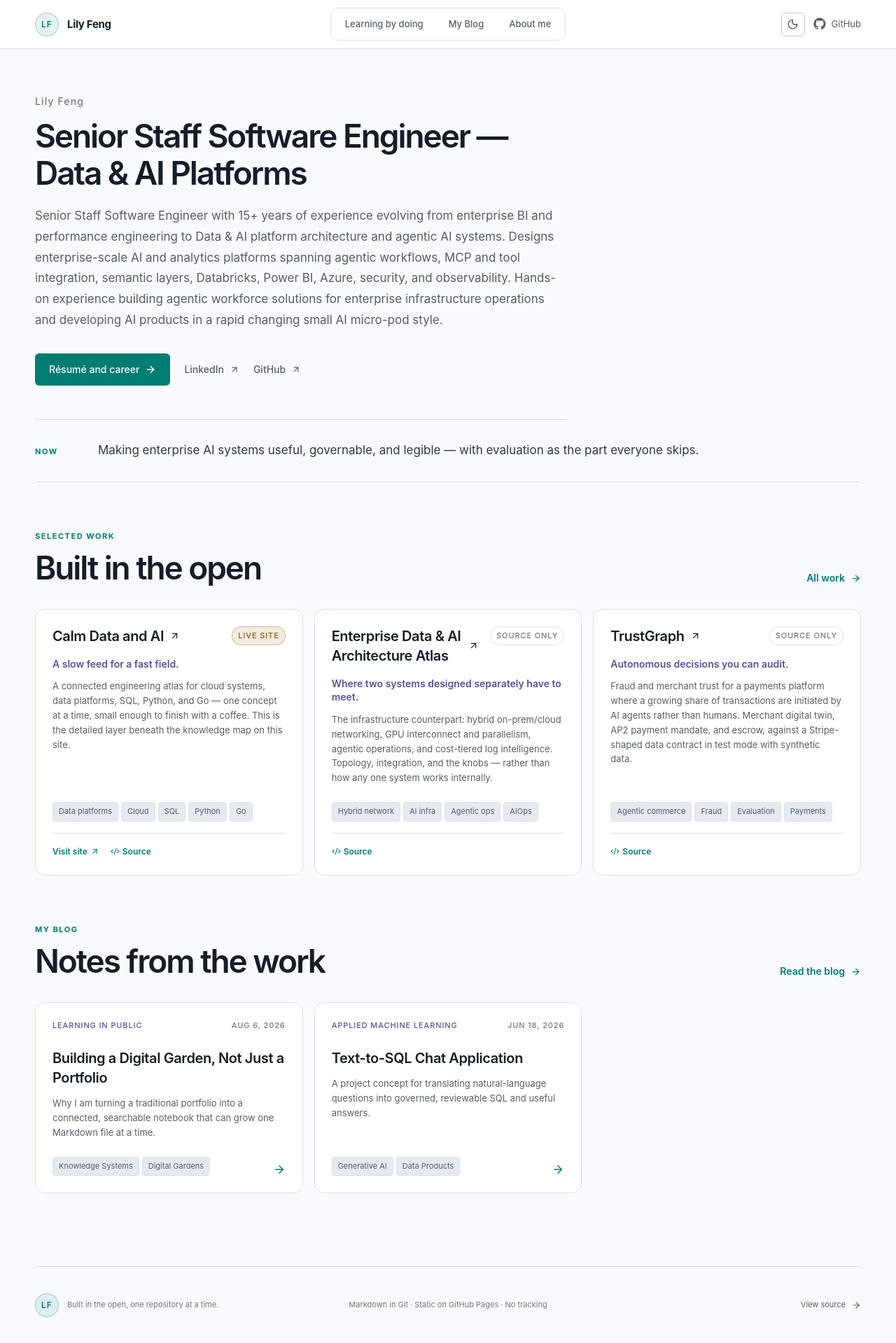
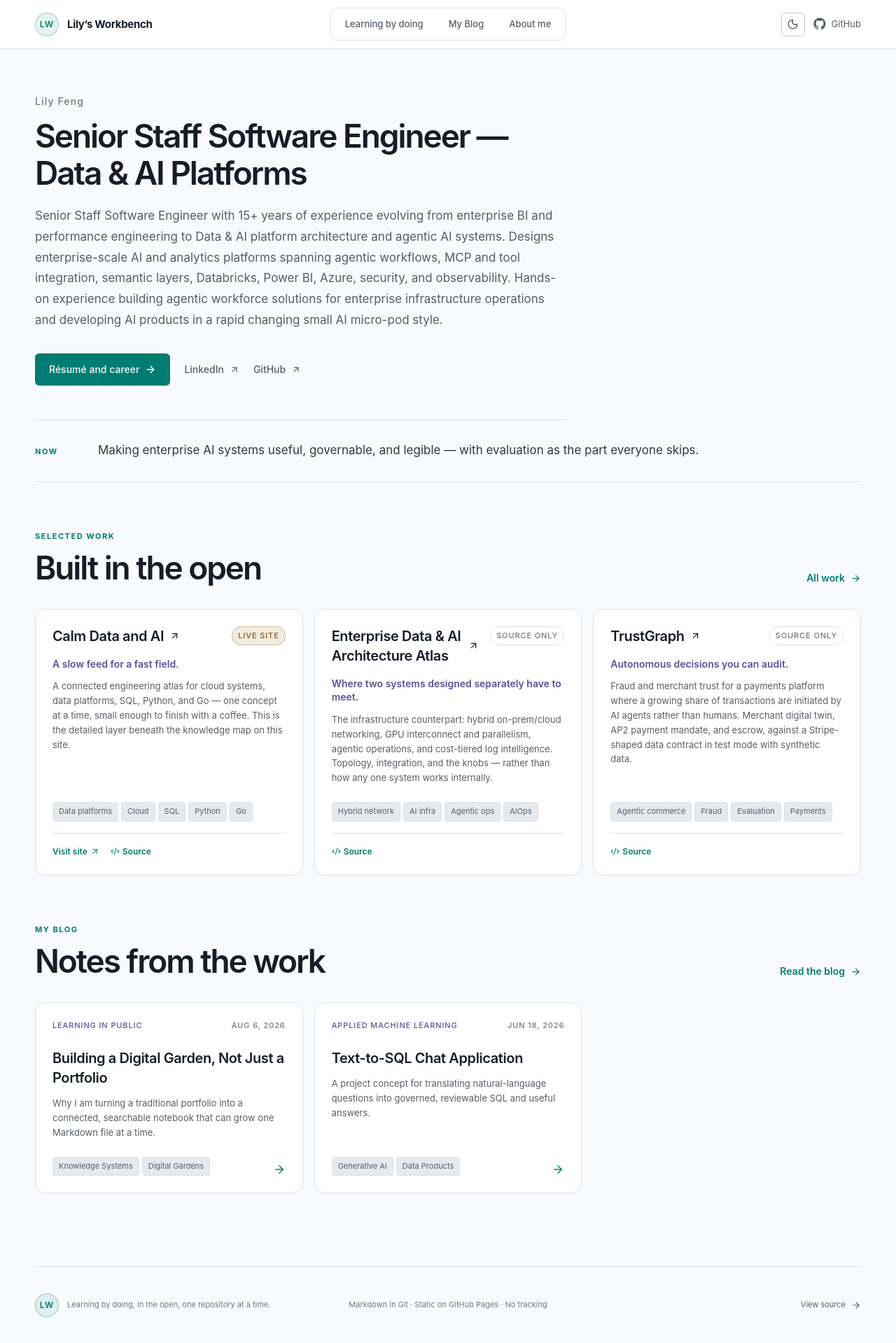
Before and after one commit to Lily-Feng/Lily-Feng.github.io, a React (Vite) app: page / in a window 1280 px wide. Shown: the whole page at 70% size. Built offline with nearby package versions, Linux system fonts and the light colour scheme.

Commit message:
name: call the site Lily's Workbench
Header, footer, page titles, and OG tags. The home page title keeps "Lily
Feng" so the site still ranks for her name. The brand wordmark now hides below
920px, where the centred nav would otherwise touch it.

```diff
--- a/index.html
+++ b/index.html
@@ -6,14 +6,14 @@
     <meta name="theme-color" content="#f5f7fb" />
     <!-- Replaced per route by scripts/prerender.mjs. Keep the markers. -->
     <!-- head:start -->
-    <title>Lily Feng — Data & AI Platforms</title>
+    <title>Lily’s Workbench — Lily Feng, Data &amp; AI Platforms</title>
     <meta name="description" content="Senior Staff Software Engineer working on enterprise data platforms, applied AI, and agentic systems. Selected work, writing, and an open knowledge map." />
     <link rel="canonical" href="https://lily-feng.github.io/" />
-    <meta property="og:title" content="Lily Feng — Data & AI Platforms" />
+    <meta property="og:title" content="Lily’s Workbench — Lily Feng, Data &amp; AI Platforms" />
     <meta property="og:description" content="Senior Staff Software Engineer working on enterprise data platforms, applied AI, and agentic systems." />
     <meta property="og:url" content="https://lily-feng.github.io/" />
     <meta property="og:type" content="website" />
-    <meta property="og:site_name" content="Lily Feng" />
+    <meta property="og:site_name" content="Lily’s Workbench" />
     <meta property="og:image" content="https://lily-feng.github.io/og.png" />
     <meta name="twitter:card" content="summary_large_image" />
     <meta name="twitter:image" content="https://lily-feng.github.io/og.png" />
--- a/scripts/prerender.mjs
+++ b/scripts/prerender.mjs
@@ -16,8 +16,8 @@ const dist = join(root, "dist");
 const contentDir = join(root, "content");
 
 const SITE = "https://lily-feng.github.io";
-const SITE_NAME = "Lily Feng";
-const DEFAULT_TITLE = "Lily Feng — Data & AI Platforms";
+const SITE_NAME = "Lily’s Workbench";
+const DEFAULT_TITLE = "Lily’s Workbench — Lily Feng, Data & AI Platforms";
 const DEFAULT_DESCRIPTION =
   "Senior Staff Software Engineer working on enterprise data platforms, applied AI, and agentic systems. Selected work, writing, and an open knowledge map.";
 
--- a/src/App.tsx
+++ b/src/App.tsx
@@ -121,8 +121,8 @@ const navLinkClass = ({ isActive }: { isActive: boolean }) =>
 function Header({ menuOpen, setMenuOpen, theme, setTheme }: HeaderProps) {
   return (
     <header className="site-header">
-      <Link className="brand" to="/" aria-label="Lily Feng — home">
-        <span>LF</span><strong>Lily Feng</strong>
+      <Link className="brand" to="/" aria-label="Lily’s Workbench — home">
+        <span>LW</span><strong>Lily’s Workbench</strong>
       </Link>
 
       <nav className={menuOpen ? "open" : ""} aria-label="Main navigation">
@@ -161,7 +161,7 @@ function Header({ menuOpen, setMenuOpen, theme, setTheme }: HeaderProps) {
 function Footer() {
   return (
     <footer>
-      <div><span className="brand-mark">LF</span><p>Built in the open, one repository at a time.</p></div>
+      <div><span className="brand-mark">LW</span><p>Learning by doing, in the open, one repository at a time.</p></div>
       <p>Markdown in Git · Static on GitHub Pages · No tracking</p>
       <a href="https://github.com/Lily-Feng/Lily-Feng.github.io" target="_blank" rel="noreferrer">
         View source <ArrowRight size={14} aria-hidden="true" />
--- a/src/styles/responsive.css
+++ b/src/styles/responsive.css
@@ -2,6 +2,12 @@
  * Responsive + print. Breakpoints only change layout — colour, type, and
  * spacing still resolve through the same tokens.
  */
+
+/* The wordmark is the first thing to go: below this the centred nav would
+   otherwise touch it. The monogram still links home. */
+@media (max-width: 920px) {
+  .brand strong { display: none; }
+}
 
 @media (max-width: 900px) {
   .page-intro {
```
Also changed, not shown: 2 other files (tests, documents, lock files or other folders).
